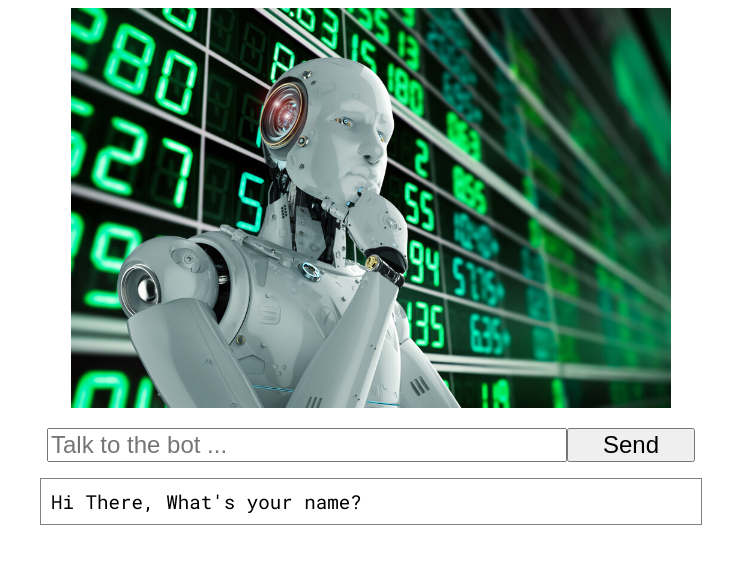
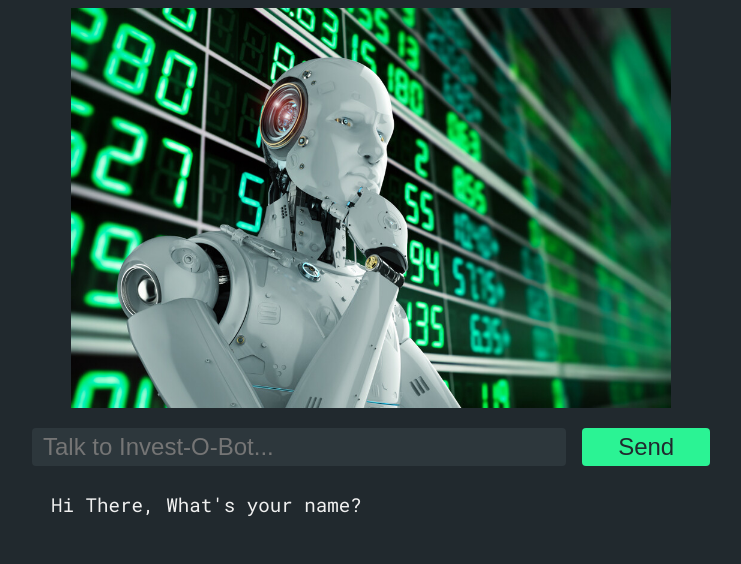
Before and after one commit to JaredS129/student-project--client-side--build-a-chatbot, a website with bundled scripts: page Submission/index.html in a window 1280 px wide. Shown: the whole page, without its empty margins (269-1010 px from the left). Built offline with nearby package versions, Linux system fonts and the light colour scheme.

Commit message:
css style change

```diff
--- a/Submission/index.html
+++ b/Submission/index.html
@@ -32,7 +32,7 @@
             id="chat-input"
             class="chat-input"
             type="text"
-            placeholder="Talk to the bot ..."
+            placeholder="Talk to Invest-O-Bot..."
             autocomplete="off"
           />
             <button class="btn-chat-send" type="submit" id="btn-chat-send">Send</button>
--- a/Submission/style.css
+++ b/Submission/style.css
@@ -1,6 +1,7 @@
 body {
   padding: 0;
   margin: 0;
+  background-color: #21292e;
 }
 
 .chatbot-interface {
@@ -34,6 +35,12 @@ body {
 .chat-input {
   width: 40vw;
   font-size: 1.5em;
+  background-color: #2d373c;
+  border-radius: 4px;
+  border: none;
+  padding: 0.3rem 0.7rem;
+  margin-right: 1rem;
+  color: #2bf394;
 }
 
 .btn-chat-send {
@@ -41,6 +48,10 @@ body {
   font-size: 1.5em;
   overflow: hidden;
   text-overflow: ellipsis;
+  background-color: #2bf394;
+  border: none;
+  border-radius: 4px;
+  color: #21292e;
 }
 
 .chatbox-container {
@@ -52,7 +63,6 @@ body {
 .chatbox {
   width: 50vw;
   max-height: 30vh;
-  border: 1px solid gray;
   display: flex;
   flex-direction: column;
   padding: 10px;
@@ -67,9 +77,13 @@ body {
 
 .chat-item-user {
   font-family: "Roboto", sans-serif;
+  color: #2bf394;
+  margin: 1rem 0 1rem 0;
+  text-align: end;
 }
 
 .chat-item-bot {
   font-family: "Roboto Mono", monospace;
   text-align: left;
+  color: #f0f0f0;
 }
```
